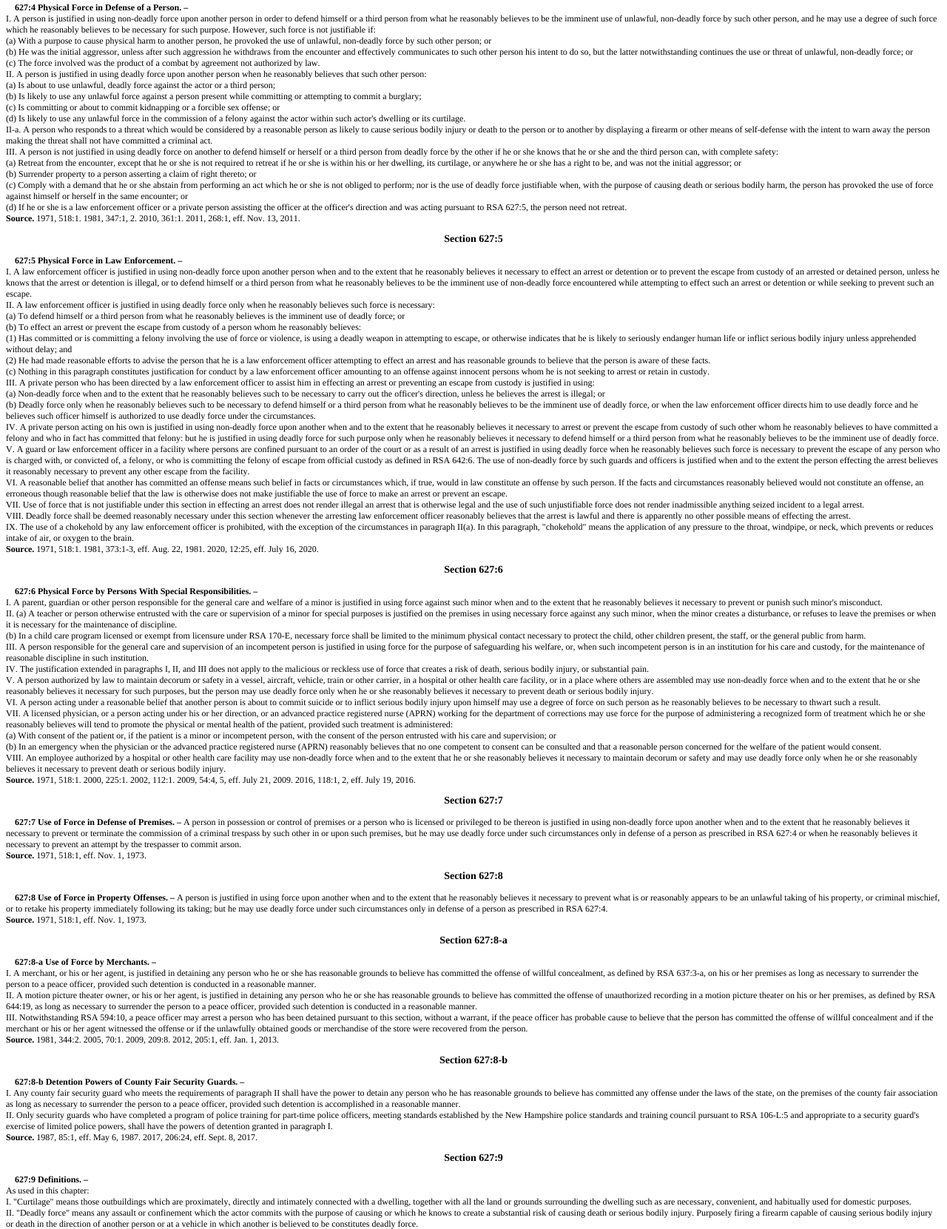
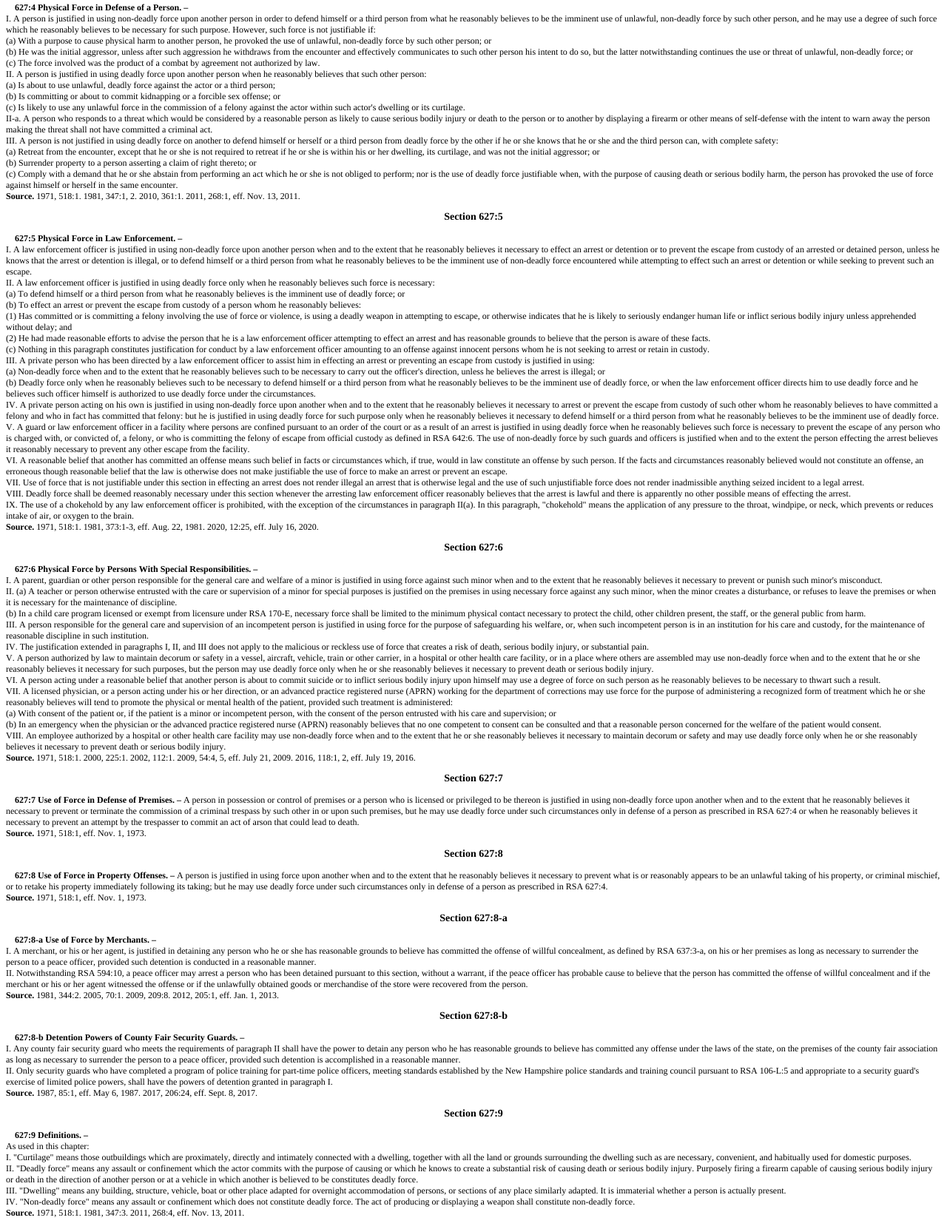
Before and after one commit to cooljeanius/legislation, a plain HTML site: page criminal_justice/627-mrg.htm in a window 1280 px wide. Shown: the part 615-2276 px from the top of the page at 74% size. Drawn offline with Linux system fonts and the light colour scheme.

Commit message:
Update 627-mrg.htm
reduce the justifiable reasons for killing people

```diff
--- a/criminal_justice/627-mrg.htm
+++ b/criminal_justice/627-mrg.htm
@@ -21,7 +21,7 @@ JUSTIFICATION</b></span></h2>
 <p class="p4"><span class="s1">   <b> 627:1 General Rule. –</b> Conduct which is justifiable under this chapter constitutes a defense to any offense. The fact that such conduct is justifiable shall constitute a complete defense to any civil action based on such conduct.</span></p>
 <p class="p5"><span class="s1"><b>Source.</b> 1971, 518:1. 1979, 429:2, eff. Aug. 22, 1979.</span></p>
 <h3 style="margin: 0.0px 0.0px 14.0px 0.0px; text-align: center; font: 14.0px Times; color: #000000; -webkit-text-stroke: #000000"><span class="s1"><b>Section 627:1-a</b></span></h3>
-<p class="p4"><span class="s1">   <b> 627:1-a Civil Immunity. –</b> A person who uses force in self-protection or in the protection of other persons pursuant to RSA 627:4, in the protection of premises and property pursuant to RSA 627:7 and 627:8, in law enforcement pursuant to RSA 627:5, or in the care or welfare of a minor pursuant to RSA 627:6, is justified in using such force and shall be immune from civil liability for personal injuries sustained by a perpetrator which were caused by the acts or omissions of the person as a result of the use of force. In a civil action initiated by or on behalf of a perpetrator against the person, the court shall award the person reasonable attorney's fees, and costs, including but not limited to, expert witness fees, court costs, and compensation for loss of income.</span></p>
+<p class="p4"><span class="s1">   <b> 627:1-a Civil Immunity. –</b> A person who uses force in self-protection or in the protection of other persons pursuant to RSA 627:4, in law enforcement pursuant to RSA 627:5, or in the care or welfare of a minor pursuant to RSA 627:6, is justified in using such force and shall be immune from civil liability for personal injuries sustained by a perpetrator which were caused by the acts or omissions of the person as a result of the use of force. In a civil action initiated by or on behalf of a perpetrator against the person, the court shall award the person reasonable attorney's fees, and costs, including but not limited to, expert witness fees, court costs, and compensation for loss of income.</span></p>
 <p class="p5"><span class="s1"><b>Source.</b> 2011, 268:3, eff. Nov. 13, 2011.</span></p>
 <h3 style="margin: 0.0px 0.0px 14.0px 0.0px; text-align: center; font: 14.0px Times; color: #000000; -webkit-text-stroke: #000000"><span class="s1"><b>Section 627:2</b></span></h3>
 <p class="p4"><span class="s1">   <b> 627:2 Public Duty. –</b><span class="Apple-converted-space"> </span></span></p>
@@ -41,15 +41,13 @@ JUSTIFICATION</b></span></h2>
 <p class="p4"><span class="s1">(c) The force involved was the product of a combat by agreement not authorized by law.<span class="Apple-converted-space"> </span></span></p>
 <p class="p4"><span class="s1">II. A person is justified in using deadly force upon another person when he reasonably believes that such other person:<span class="Apple-converted-space"> </span></span></p>
 <p class="p4"><span class="s1">(a) Is about to use unlawful, deadly force against the actor or a third person;<span class="Apple-converted-space"> </span></span></p>
-<p class="p4"><span class="s1">(b) Is likely to use any unlawful force against a person present while committing or attempting to commit a burglary;<span class="Apple-converted-space"> </span></span></p>
-<p class="p4"><span class="s1">(c) Is committing or about to commit kidnapping or a forcible sex offense; or<span class="Apple-converted-space"> </span></span></p>
-<p class="p4"><span class="s1">(d) Is likely to use any unlawful force in the commission of a felony against the actor within such actor's dwelling or its curtilage.<span class="Apple-converted-space"> </span></span></p>
+<p class="p4"><span class="s1">(b) Is committing or about to commit kidnapping or a forcible sex offense; or<span class="Apple-converted-space"> </span></span></p>
+<p class="p4"><span class="s1">(c) Is likely to use any unlawful force in the commission of a felony against the actor within such actor's dwelling or its curtilage.<span class="Apple-converted-space"> </span></span></p>
 <p class="p4"><span class="s1">II-a. A person who responds to a threat which would be considered by a reasonable person as likely to cause serious bodily injury or death to the person or to another by displaying a firearm or other means of self-defense with the intent to warn away the person making the threat shall not have committed a criminal act.<span class="Apple-converted-space"> </span></span></p>
 <p class="p4"><span class="s1">III. A person is not justified in using deadly force on another to defend himself or herself or a third person from deadly force by the other if he or she knows that he or she and the third person can, with complete safety:<span class="Apple-converted-space"> </span></span></p>
-<p class="p4"><span class="s1">(a) Retreat from the encounter, except that he or she is not required to retreat if he or she is within his or her dwelling, its curtilage, or anywhere he or she has a right to be, and was not the initial aggressor; or<span class="Apple-converted-space"> </span></span></p>
+<p class="p4"><span class="s1">(a) Retreat from the encounter, except that he or she is not required to retreat if he or she is within his or her dwelling, its curtilage, and was not the initial aggressor; or<span class="Apple-converted-space"> </span></span></p>
 <p class="p4"><span class="s1">(b) Surrender property to a person asserting a claim of right thereto; or<span class="Apple-converted-space"> </span></span></p>
-<p class="p4"><span class="s1">(c) Comply with a demand that he or she abstain from performing an act which he or she is not obliged to perform; nor is the use of deadly force justifiable when, with the purpose of causing death or serious bodily harm, the person has provoked the use of force against himself or herself in the same encounter; or<span class="Apple-converted-space"> </span></span></p>
-<p class="p4"><span class="s1">(d) If he or she is a law enforcement officer or a private person assisting the officer at the officer's direction and was acting pursuant to RSA 627:5, the person need not retreat.</span></p>
+<p class="p4"><span class="s1">(c) Comply with a demand that he or she abstain from performing an act which he or she is not obliged to perform; nor is the use of deadly force justifiable when, with the purpose of causing death or serious bodily harm, the person has provoked the use of force against himself or herself in the same encounter.</span></p>
 <p class="p5"><span class="s1"><b>Source.</b> 1971, 518:1. 1981, 347:1, 2. 2010, 361:1. 2011, 268:1, eff. Nov. 13, 2011.</span></p>
 <h3 style="margin: 0.0px 0.0px 14.0px 0.0px; text-align: center; font: 14.0px Times; color: #000000; -webkit-text-stroke: #000000"><span class="s1"><b>Section 627:5</b></span></h3>
 <p class="p4"><span class="s1">   <b> 627:5 Physical Force in Law Enforcement. –</b><span class="Apple-converted-space"> </span></span></p>
@@ -85,7 +83,7 @@ JUSTIFICATION</b></span></h2>
 <p class="p4"><span class="s1">VIII. An employee authorized by a hospital or other health care facility may use non-deadly force when and to the extent that he or she reasonably believes it necessary to maintain decorum or safety and may use deadly force only when he or she reasonably believes it necessary to prevent death or serious bodily injury.</span></p>
 <p class="p5"><span class="s1"><b>Source.</b> 1971, 518:1. 2000, 225:1. 2002, 112:1. 2009, 54:4, 5, eff. July 21, 2009. 2016, 118:1, 2, eff. July 19, 2016.</span></p>
 <h3 style="margin: 0.0px 0.0px 14.0px 0.0px; text-align: center; font: 14.0px Times; color: #000000; -webkit-text-stroke: #000000"><span class="s1"><b>Section 627:7</b></span></h3>
-<p class="p4"><span class="s1">   <b> 627:7 Use of Force in Defense of Premises. –</b> A person in possession or control of premises or a person who is licensed or privileged to be thereon is justified in using non-deadly force upon another when and to the extent that he reasonably believes it necessary to prevent or terminate the commission of a criminal trespass by such other in or upon such premises, but he may use deadly force under such circumstances only in defense of a person as prescribed in RSA 627:4 or when he reasonably believes it necessary to prevent an attempt by the trespasser to commit arson.</span></p>
+<p class="p4"><span class="s1">   <b> 627:7 Use of Force in Defense of Premises. –</b> A person in possession or control of premises or a person who is licensed or privileged to be thereon is justified in using non-deadly force upon another when and to the extent that he reasonably believes it necessary to prevent or terminate the commission of a criminal trespass by such other in or upon such premises, but he may use deadly force under such circumstances only in defense of a person as prescribed in RSA 627:4 or when he reasonably believes it necessary to prevent an attempt by the trespasser to commit an act of arson that could lead to death.</span></p>
 <p class="p5"><span class="s1"><b>Source.</b> 1971, 518:1, eff. Nov. 1, 1973.</span></p>
 <h3 style="margin: 0.0px 0.0px 14.0px 0.0px; text-align: center; font: 14.0px Times; color: #000000; -webkit-text-stroke: #000000"><span class="s1"><b>Section 627:8</b></span></h3>
 <p class="p4"><span class="s1">   <b> 627:8 Use of Force in Property Offenses. –</b> A person is justified in using force upon another when and to the extent that he reasonably believes it necessary to prevent what is or reasonably appears to be an unlawful taking of his property, or criminal mischief, or to retake his property immediately following its taking; but he may use deadly force under such circumstances only in defense of a person as prescribed in RSA 627:4.</span></p>
@@ -93,8 +91,7 @@ JUSTIFICATION</b></span></h2>
 <h3 style="margin: 0.0px 0.0px 14.0px 0.0px; text-align: center; font: 14.0px Times; color: #000000; -webkit-text-stroke: #000000"><span class="s1"><b>Section 627:8-a</b></span></h3>
 <p class="p4"><span class="s1">   <b> 627:8-a Use of Force by Merchants. –</b><span class="Apple-converted-space"> </span></span></p>
 <p class="p4"><span class="s1">I. A merchant, or his or her agent, is justified in detaining any person who he or she has reasonable grounds to believe has committed the offense of willful concealment, as defined by RSA 637:3-a, on his or her premises as long as necessary to surrender the person to a peace officer, provided such detention is conducted in a reasonable manner.<span class="Apple-converted-space"> </span></span></p>
-<p class="p4"><span class="s1">II. A motion picture theater owner, or his or her agent, is justified in detaining any person who he or she has reasonable grounds to believe has committed the offense of unauthorized recording in a motion picture theater on his or her premises, as defined by RSA 644:19, as long as necessary to surrender the person to a peace officer, provided such detention is conducted in a reasonable manner.<span class="Apple-converted-space"> </span></span></p>
-<p class="p4"><span class="s1">III. Notwithstanding RSA 594:10, a peace officer may arrest a person who has been detained pursuant to this section, without a warrant, if the peace officer has probable cause to believe that the person has committed the offense of willful concealment and if the merchant or his or her agent witnessed the offense or if the unlawfully obtained goods or merchandise of the store were recovered from the person.</span></p>
+<p class="p4"><span class="s1">II. Notwithstanding RSA 594:10, a peace officer may arrest a person who has been detained pursuant to this section, without a warrant, if the peace officer has probable cause to believe that the person has committed the offense of willful concealment and if the merchant or his or her agent witnessed the offense or if the unlawfully obtained goods or merchandise of the store were recovered from the person.</span></p>
 <p class="p5"><span class="s1"><b>Source.</b> 1981, 344:2. 2005, 70:1. 2009, 209:8. 2012, 205:1, eff. Jan. 1, 2013.</span></p>
 <h3 style="margin: 0.0px 0.0px 14.0px 0.0px; text-align: center; font: 14.0px Times; color: #000000; -webkit-text-stroke: #000000"><span class="s1"><b>Section 627:8-b</b></span></h3>
 <p class="p4"><span class="s1">   <b> 627:8-b Detention Powers of County Fair Security Guards. –</b><span class="Apple-converted-space"> </span></span></p>
```
